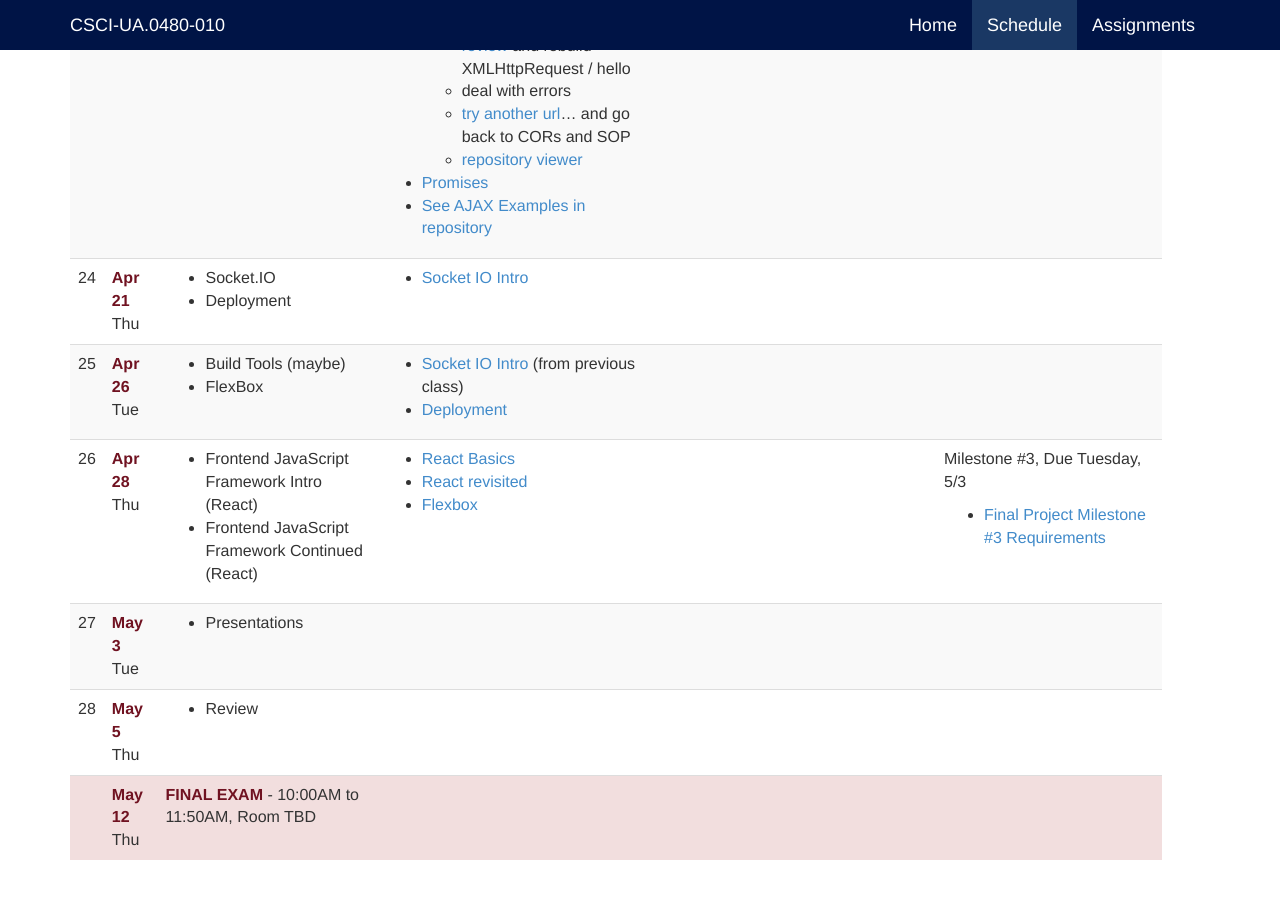
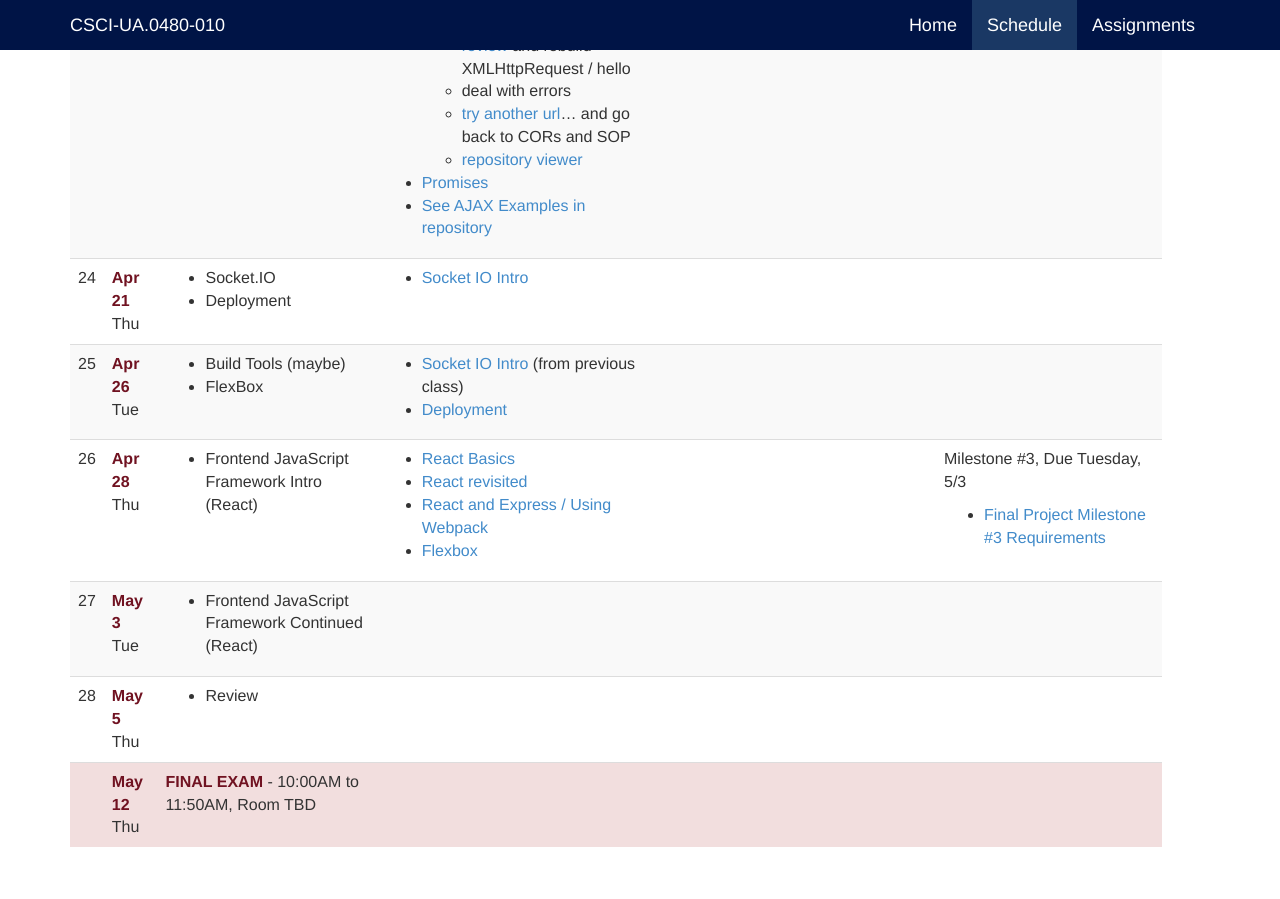
Before and after one commit to jl4282/csci-ua.0480-spring2016-010, a Jekyll site: the page built from schedule.markdown, in a window 1280 px wide and 900 px high, scrolled down 5696 px. Built offline with Jekyll 4.4.1, drawn with Linux system fonts in a browser that asks for light colours.

Commit message:
reorder some slides, and change topics

```diff
--- a/_includes/schedule/26.markdown
+++ b/_includes/schedule/26.markdown
@@ -1,6 +1,7 @@
 	<td markdown="block">
 * [React Basics](slides/24/react.html)
 * [React revisited](slides/26/react-webpack.html)
+* [React and Express / Using Webpack](slides/27/react-webpack-continued.html)
 * [Flexbox](slides/24/flexbox.html)
 </td>
 	<td markdown="block">
--- a/final-project.markdown
+++ b/final-project.markdown
@@ -179,6 +179,7 @@ Choose at least __6 points__ worth of these following topics (research and imple
 <br>
 <br>
 <br>
+<br>
 
 <a name="milestone3">
 
@@ -196,6 +197,7 @@ Choose at least __6 points__ worth of these following topics (research and imple
     * (really, deployment will be the bulk of your _work_ ... if you completed the previous milestone, then there will be little work for you to do to complete #2)
     * send me an email if you're having issues with deploying
 
+<br>
 <br>
 <br>
 <br>
--- a/schedule.markdown
+++ b/schedule.markdown
@@ -332,7 +331,7 @@ show react basics
 <!-- ------------ -->
 <tr><td>27</td><td><strong>May 3</strong><br>Tue</td>
 <td markdown="block">
-* Presentations
+* Frontend JavaScript Framework Continued (React)
 </td>
 {% comment %}
 {% include schedule/27.markdown %}
```
Also changed, not shown: other parts of schedule.markdown (+0 -1 lines).
